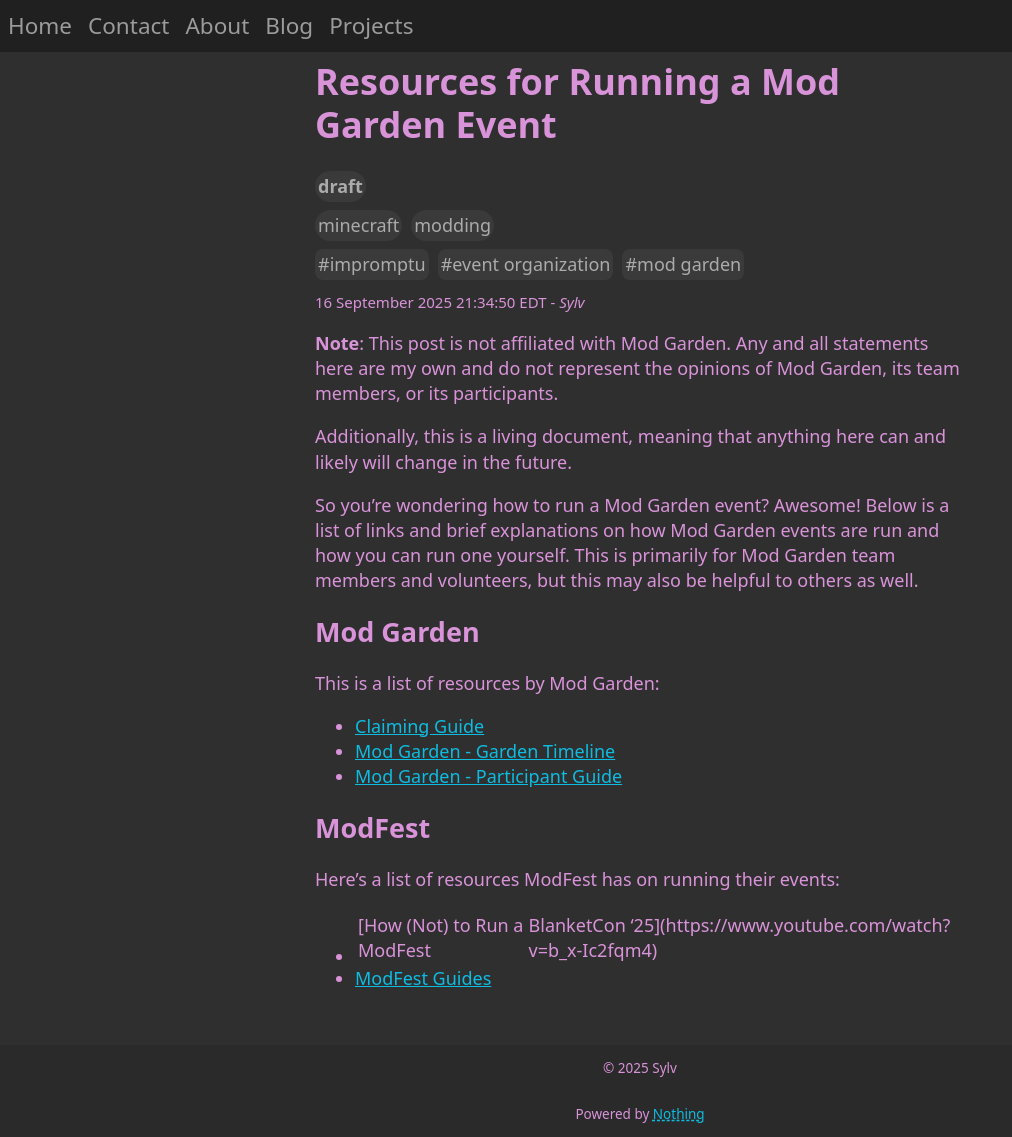
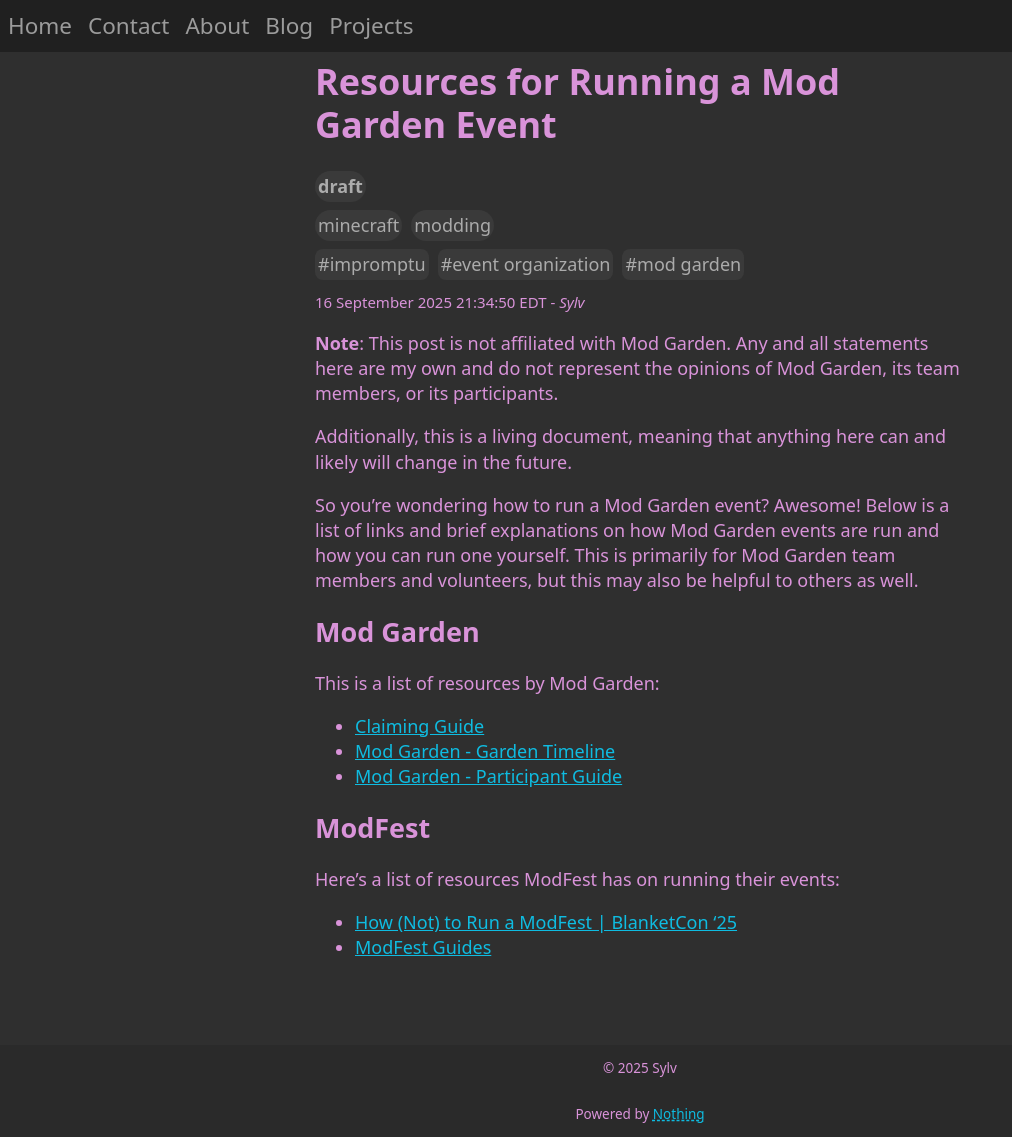
Before and after one commit to sylv256/sylv256.github.io, a Jekyll site: the page built from _posts/2025-09-17-resources-for-running-a-mod-garden.md, in a window 1280 px wide. Shown: the whole page, without its empty margins (0-1012 px from the left). Built offline with Jekyll 4.4.1, drawn with Linux system fonts in a browser that asks for light colours; our own code applies the rules of GitHub Pages for plain Markdown files.

Commit message:
fix(blog): unescaped pipe in link

```diff
--- a/_posts/2025-09-17-resources-for-running-a-mod-garden.md
+++ b/_posts/2025-09-17-resources-for-running-a-mod-garden.md
@@ -38,5 +38,5 @@
 
 ## ModFest
 Here's a list of resources ModFest has on running their events:
-- [How (Not) to Run a ModFest | BlanketCon '25](https://www.youtube.com/watch?v=b_x-Ic2fqm4)
+- [How (Not) to Run a ModFest \| BlanketCon '25](https://www.youtube.com/watch?v=b_x-Ic2fqm4)
 - [ModFest Guides](https://modfest.net/pages/modfest)
```
